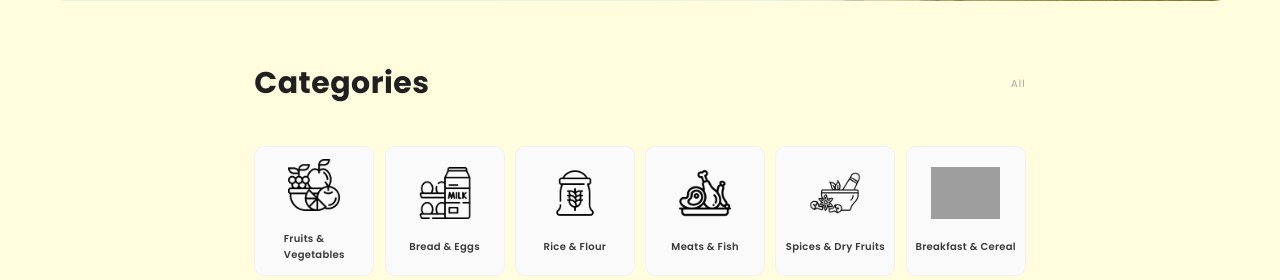
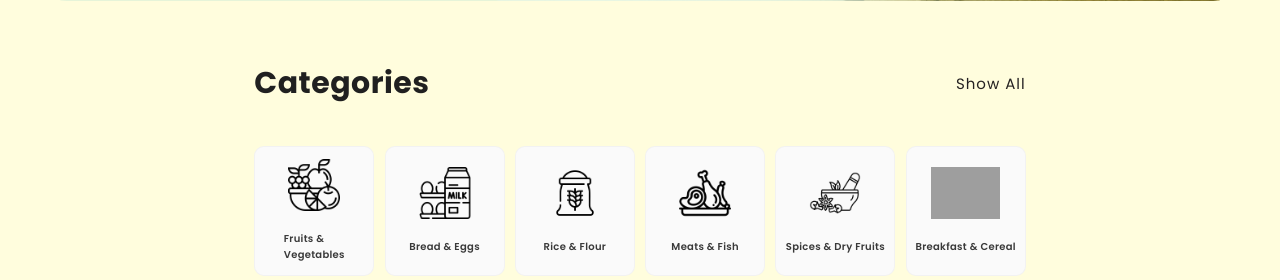
Before and after one commit to Termi007xt/Mini_Project, a PHP site: page /HOMEPAGE.html in a window 1280 px wide. Shown: the part 604-884 px from the top of the page. Run offline with PHP 8.4, Linux system fonts and the light colour scheme; grey boxes are pictures that could not be loaded.

Commit message:
minor changes in category

```diff
--- a/OURS/HOMEPAGE.html
+++ b/OURS/HOMEPAGE.html
@@ -85,7 +85,7 @@
 
           <span>
 
-              All
+              Show all
 
           </span>
 
--- a/OURS/css/homepage.css
+++ b/OURS/css/homepage.css
@@ -9,6 +9,7 @@
   --border: 2rem solid rgba(0,0,0.1);
   --outline: 0.1rem solid rgba(0,0,0.1);
 }
+
 
 /* universal selection (for common properties) */
 * {
@@ -199,7 +200,8 @@ section{
 }
 .category-heading span,
 .product-heading span{
-    color: #a7a7a7;
+    font-size: 15px;
+    color: #252222;
     font-weight: 400;
     letter-spacing: 1px;
 }
```
